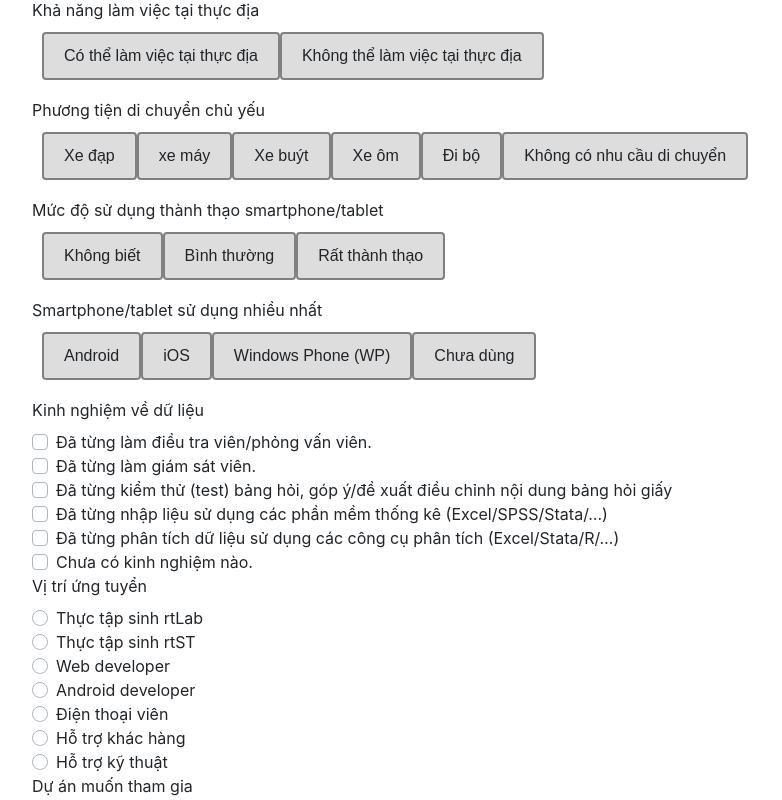
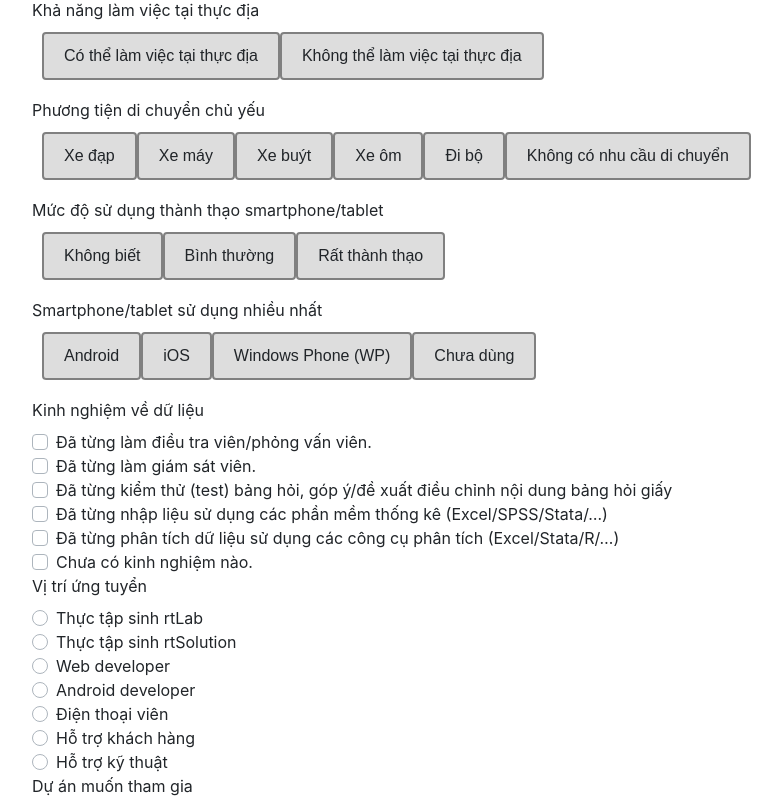
Before and after one commit to kelvinlien/reactjs-form, a React (Create React App) app: page / in a window 1280 px wide. Shown: the part 1400-2200 px from the top of the page, without its empty margins (53-835 px from the left). Built offline with nearby package versions, Linux system fonts and the light colour scheme.

Commit message:
Fea: Refactor DataRadioBox with CustomRadioGroup

```diff
--- /dev/null
+++ b/src/CustomRadioGroup.js
@@ -0,0 +1,27 @@
+import React from 'react';
+import RadioInput from './RadioInput.js';
+class CustomRadioInput extends React.Component{
+	constructor(props)
+	{
+		super(props);
+	}
+	render()
+	{
+		let returned = [];
+		let i;
+		for ( i = 0; i < this.props.ids.length; i++)
+		{
+			returned.push(
+				<div className = "custom-control custom-radio">
+				<RadioInput id = {this.props.ids[i]} name = {this.props.name} inputClass = 'custom-control-input' onClick = {this.props.onClick} labelClass = 'custom-control-label' innerHtml = {this.props.innerHtmls[i]} />
+				</div>
+				);
+		}
+		return(
+			<>
+				{returned}
+			</>
+			);
+	}
+}
+export default CustomRadioInput;
--- a/src/DataRadioBox.js
+++ b/src/DataRadioBox.js
@@ -1,4 +1,5 @@
 import React from 'react';
+import CustomRadioGroup from './CustomRadioGroup.js';
 class DataRadioBox extends React.Component{
 	constructor(props){
 		super(props);
@@ -6,7 +7,12 @@ class DataRadioBox extends React.Component{
 		{
 		checked : false,
 		sp_checkstate : false,
-		tele_checkstate : false
+		tele_checkstate : false,
+		dataSet : {
+			ids : ['internrtlab', 'internrtst', 'webdev', 'android', 'telephonist', 'customerSp', 'technicalSp'],
+			name : 'position',
+			innerHtmls : ['Thực tập sinh rtLab', 'Thực tập sinh rtSolution', 'Web developer', 'Android developer', 'Điện thoại viên', 'Hỗ trợ khách hàng', 'Hỗ trợ kỹ thuật']
+		}
 		}
 		this.clickHandler = this.clickHandler.bind(this);
 	}
@@ -51,36 +57,7 @@ class DataRadioBox extends React.Component{
 		return(
 		<div id='DataRadioBox'>
 			<label htmlFor='DataRadioBox'>Vị trí ứng tuyển</label>
-			<div className = "custom-control custom-radio" name = 'position'>
-  				<input type="radio" id="internrtlab" name='position' className = 'custom-control-input' onClick={e => this.clickHandler(e)}/ >
-  				<label className = 'custom-control-label' htmlFor="internrtlab">Thực tập sinh rtLab</label>
-			</div>
-
-			<div className = "custom-control custom-radio">
-  				<input type="radio" id="internrtst" name='position' className = 'custom-control-input' onClick={e => this.clickHandler(e)}/>
-  				<label className = 'custom-control-label' htmlFor="internrtst">Thực tập sinh rtST</label>
-			</div>
-
-			<div className = "custom-control custom-radio">
-  				<input type="radio" id="webdev" name = 'position' className = 'custom-control-input' onClick={e => this.clickHandler(e)}/>
-  				<label className = 'custom-control-label' htmlFor="webdev">Web developer</label>
-			</div>
-			<div className = "custom-control custom-radio">
-				<input type = 'radio' id='android' name = 'position' className = 'custom-control-input' onClick={e => this.clickHandler(e)}/>
-				<label className = 'custom-control-label' htmlFor='android'>Android developer</label>
-			</div>
-			<div className = "custom-control custom-radio">
-				<input type = 'radio' id='telephonist' name = 'position' className = 'custom-control-input' onClick={e => this.clickHandler(e)}/>
-				<label className = 'custom-control-label' htmlFor='telephonist'>Điện thoại viên</label>
-			</div>
-			<div className = "custom-control custom-radio">
-				<input type = 'radio' id='customerSp' name = 'position' className = 'custom-control-input' onClick={e => this.clickHandler(e)}/>
-				<label className = 'custom-control-label' htmlFor='customerSp'>Hỗ trợ khác hàng</label>
-			</div>
-			<div className = "custom-control custom-radio">
-				<input type = 'radio' id='technicalSp' name = 'position' className = 'custom-control-input' onClick={e => this.clickHandler(e)}/>
-				<label className = 'custom-control-label' htmlFor='technicalSp'>Hỗ trợ kỹ thuật</label>
-			</div>
+			<CustomRadioGroup ids = {this.state.dataSet.ids} name = {this.state.dataSet.name} onClick={e => this.clickHandler(e)} innerHtmls = {this.state.dataSet.innerHtmls} />
 			<label htmlFor = 'project-select'>Dự án muốn tham gia</label>
 			{this.state.checked === true && this.state.tele_checkstate === false &&
 			<div id = 'project-select' className = "custom-control custom-radio">
--- a/src/WorkingAbility.js
+++ b/src/WorkingAbility.js
@@ -11,7 +11,7 @@ class WorkingAbility extends React.Component
 				values : [['yes', 'no'], ['ft', 'pt'], ['home', 'rtahcm', 'rtahn'], ['yes', 'no'], ['onl', 'off'], ['fw-yes', 'fw-no'], ['bicycle', 'bike', 'bus', 'grab', 'walk', 'no-need'], ['none', 'normal', 'very'], ['android', 'iOS', 'wp', 'none'] ],
 				ids : [['graduated', 'under-grad'],['ft', 'pt'],['home', 'rtahcm', 'rtahn'], ['ft-yes', 'ft-no'], ['onl', 'off'], ['fw-yes', 'fw-no'], ['bicycle', 'bike', 'bus', 'grab', 'walk', 'no-need'], ['spf-none', 'normal', 'very'], ['spos-android', 'spos-iOS', 'spos-wp', 'spos-none']],
 				names : ['graduate', 'working-time', 'working-place', 'field-trip', 'working-online', 'field-work', 'transportation', 'sp-os', 'sp-fluency'],
-				innerHtmls : [['Đã tốt nghiệp', 'Chưa tốt nghiệp'], ['Full-time', 'Part-time'], ['Chỉ có thể làm việc tại nhà', 'Có thể làm việc tại Chi nhánh RTA HCM', 'Có thể làm việc tại Chi nhánh RTA HAN'], ['Có thể đi công tác xa', 'Không thể đi công tác xa'], ['Có thể làm việc online', 'Không thể làm việc online'], ['Có thể làm việc tại thực địa', 'Không thể làm việc tại thực địa'], ['Xe đạp', 'xe máy', 'Xe buýt', 'Xe ôm', 'Đi bộ', 'Không có nhu cầu di chuyển'], ['Không biết', 'Bình thường', 'Rất thành thạo'], ['Android', 'iOS', 'Windows Phone (WP)', 'Chưa dùng'] ],
+				innerHtmls : [['Đã tốt nghiệp', 'Chưa tốt nghiệp'], ['Full-time', 'Part-time'], ['Chỉ có thể làm việc tại nhà', 'Có thể làm việc tại Chi nhánh RTA HCM', 'Có thể làm việc tại Chi nhánh RTA HAN'], ['Có thể đi công tác xa', 'Không thể đi công tác xa'], ['Có thể làm việc online', 'Không thể làm việc online'], ['Có thể làm việc tại thực địa', 'Không thể làm việc tại thực địa'], ['Xe đạp', 'Xe máy', 'Xe buýt', 'Xe ôm', 'Đi bộ', 'Không có nhu cầu di chuyển'], ['Không biết', 'Bình thường', 'Rất thành thạo'], ['Android', 'iOS', 'Windows Phone (WP)', 'Chưa dùng'] ],
 				contents : ['Kinh nghiệm', 'Thời gian làm việc', 'Địa điểm làm việc', 'Khả năng đi công tác xa', 'Khả năng làm việc online', 'Khả năng làm việc tại thực địa', 'Phương tiện di chuyển chủ yếu', 'Mức độ sử dụng thành thạo smartphone/tablet', 'Smartphone/tablet sử dụng nhiều nhất']
 			}
 		}
```
